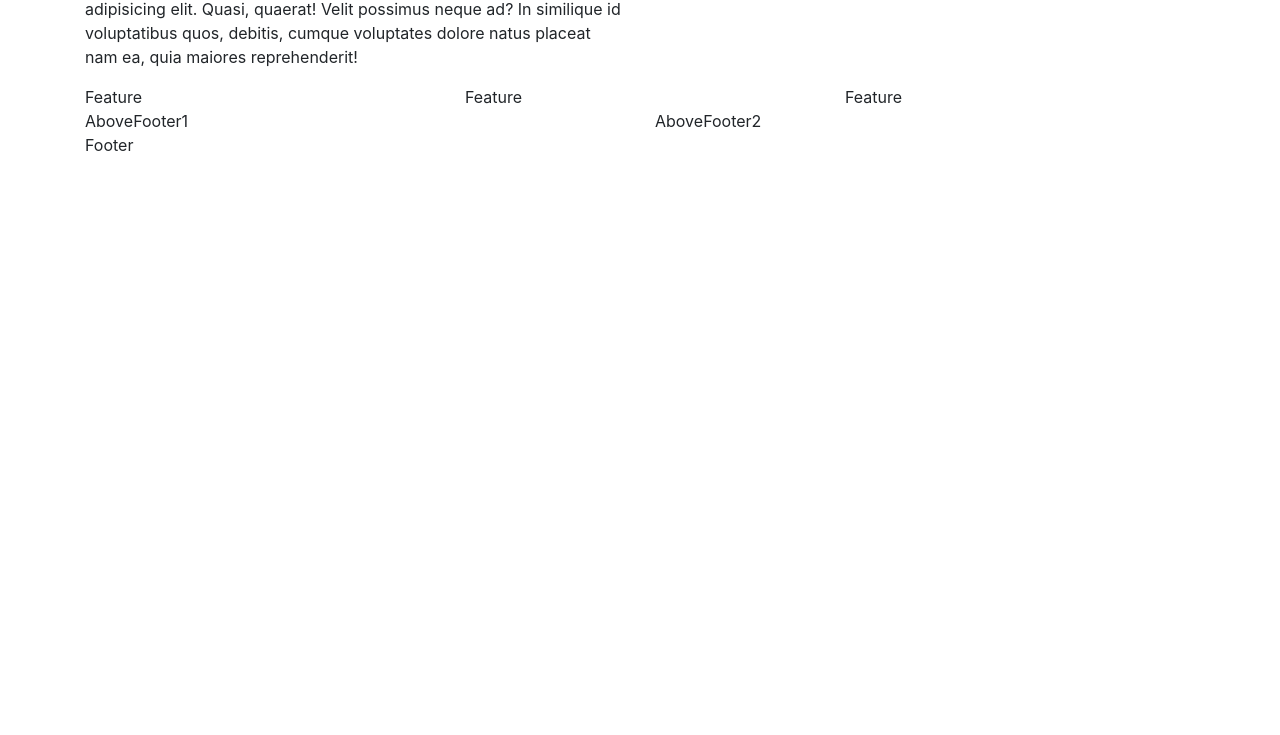
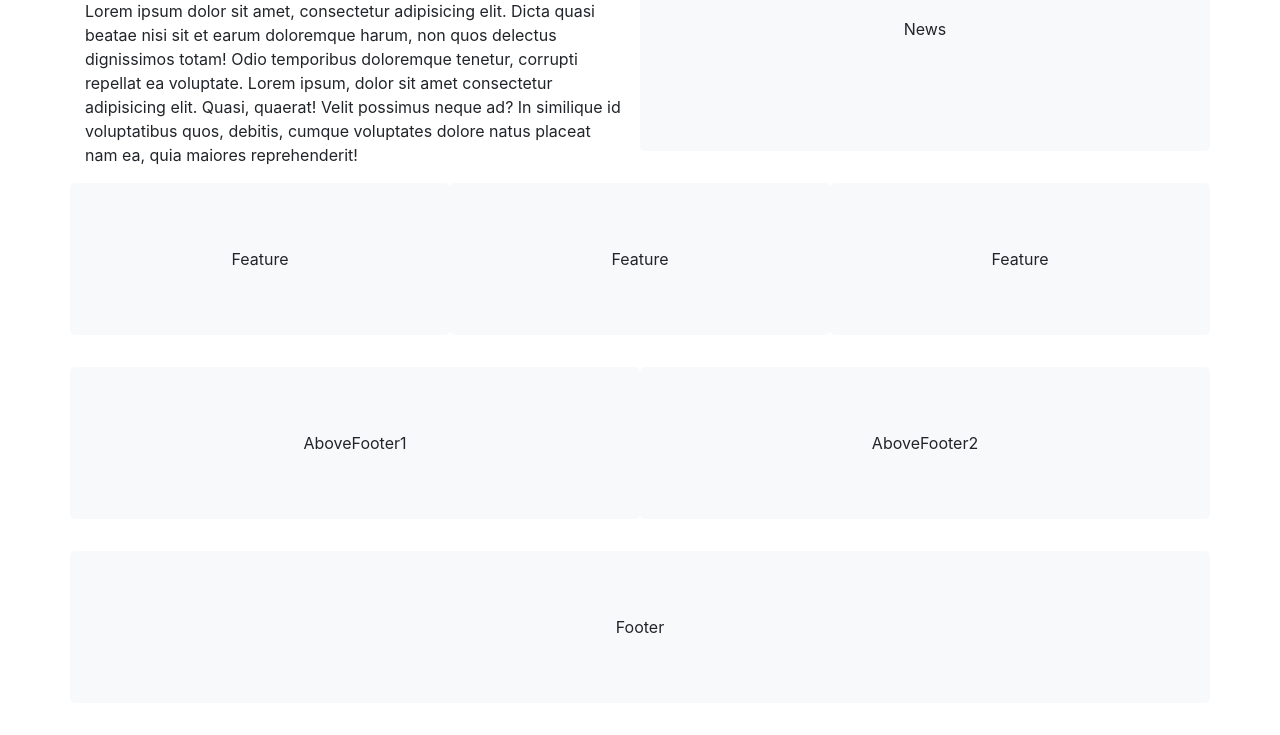
Before and after one commit to sumnercommajohn/CS50W, a plain HTML site: page index.html in a window 1280 px wide. Shown: the part 879-1614 px from the top of the page. Before the commit the page ends 1036 px from the top, so only its background shows below. Drawn offline with nearby package versions, Linux system fonts and the light colour scheme.

Commit message:
jumbofied all sections not done yet. Will branch all further feature development

```diff
--- a/index.html
+++ b/index.html
@@ -1,19 +1,20 @@
 <!doctype html>
 <html lang="en">
   <head>
-    <title>Title</title>
+    <title>A Community of Recovery</title>
     <!-- Required meta tags -->
     <meta charset="utf-8">
     <meta name="viewport" content="width=device-width, initial-scale=1, shrink-to-fit=no">
 
     <!-- Bootstrap CSS -->
-    <style>
-        div {
 
-        }
-    </style>
     <!-- <link rel="stylesheet" href="https://maxcdn.bootstrapcdn.com/bootstrap/4.0.0/css/bootstrap.min.css" integrity="sha384-Gn5384xqQ1aoWXA+058RXPxPg6fy4IWvTNh0E263XmFcJlSAwiGgFAW/dAiS6JXm" crossorigin="anonymous"> -->
     <link rel="stylesheet" href="css/bootstrap.css">
+
+    <!-- My CSS -->
+    <style>
+
+    </style>
 </head>
   <body>
         <div class="container">
@@ -24,7 +25,7 @@
                                 <img src="images/logo.PNG" class="img-fluid" alt="">
                             </p>
                     </div>
-                    <div class="col-sm-9">Header Widget</div>
+                    <div class="col-sm-9 text-center bg-light jumbotron">Header Widget</div>
                 </div>
                 <div class="row" id="main-nav-row"> <!-- --------------------Nav-Row-------------------------- -->
                     <div class="col-sm-12">
@@ -69,21 +70,21 @@
                         <h2>A Community of Recovery</h2>
                         <p>Lorem ipsum dolor sit amet, consectetur adipisicing elit. Dicta quasi beatae nisi sit et earum doloremque harum, non quos delectus dignissimos totam! Odio temporibus doloremque tenetur, corrupti repellat ea voluptate. Lorem ipsum, dolor sit amet consectetur adipisicing elit. Quasi, quaerat! Velit possimus neque ad? In similique id voluptatibus quos, debitis, cumque voluptates dolore natus placeat nam ea, quia maiores reprehenderit!</p>
                     </div>
-                    <div class="col-sm-6">News</div>
+                    <div class="col-sm-6 text-center bg-light jumbotron">News</div>
                 </div>
                 <div class="row" id="featured-row"> <!-- --------------------Featured-Row-------------------------- -->
-                    <div class="col-sm-4">Feature</div>
-                    <div class="col-sm-4">Feature</div>
-                    <div class="col-sm-4">Feature</div>
+                    <div class="col-sm-4 text-center bg-light jumbotron">Feature</div>
+                    <div class="col-sm-4 text-center bg-light jumbotron">Feature</div>
+                    <div class="col-sm-4 text-center bg-light jumbotron">Feature</div>
                 </div>
                 <div class="row" id="above-footer-row"> <!-- --------------------Above- Footer-Row-------------------------- -->
-                    <div class="col-sm-6">AboveFooter1</div>
-                    <div class="col-sm-6">AboveFooter2</div>
+                    <div class="col-sm-6 text-center bg-light jumbotron">AboveFooter1</div>
+                    <div class="col-sm-6 text-center bg-light jumbotron">AboveFooter2</div>
                 </div>
                 <div class="row" id="footer-row"> <!-- --------------------Footer-Row-------------------------- -->
-                    <div class="col-sm-12">Footer</div>
+                    <div class="col-sm-12 text-center bg-light jumbotron">Footer</div>
                 </div>
-            </div>
+            </div> <!-- End Container -->
 
     <!-- Optional JavaScript -->
     <!-- jQuery first, then Popper.js, then Bootstrap JS -->
```
